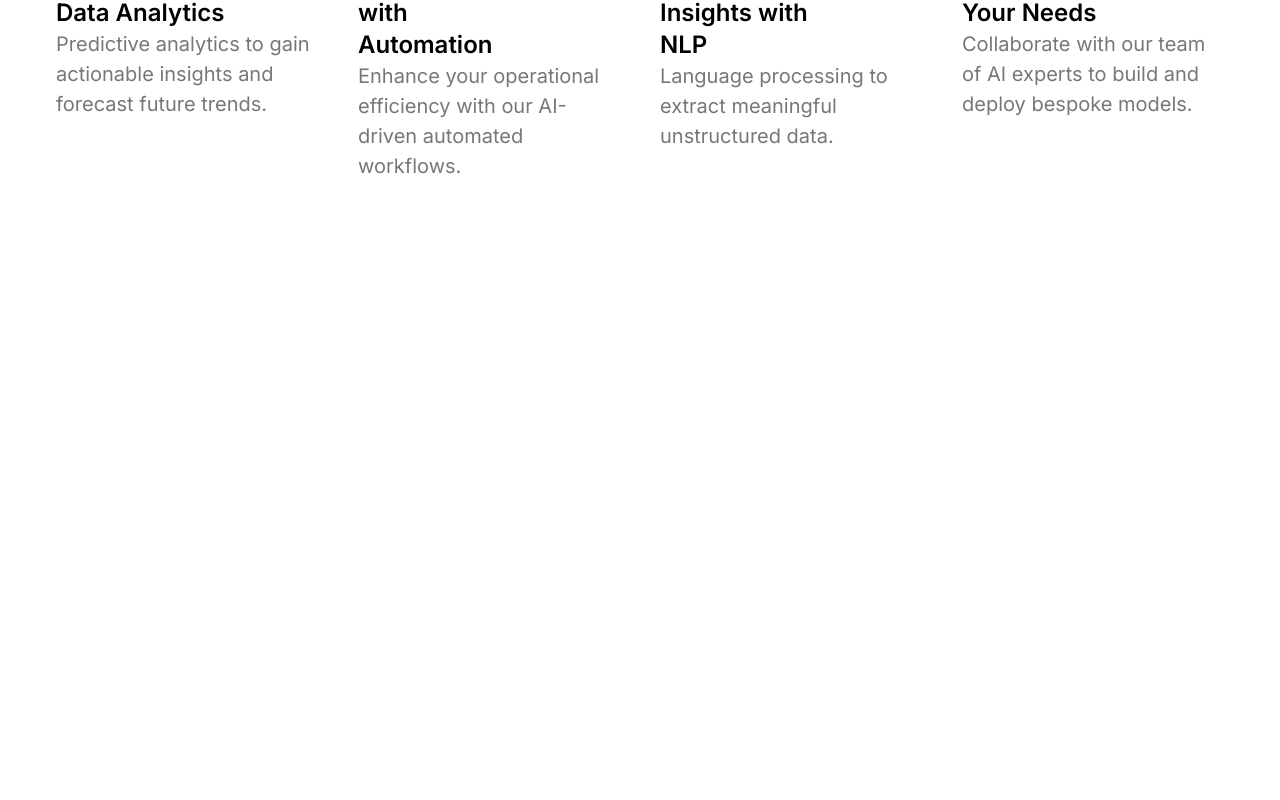
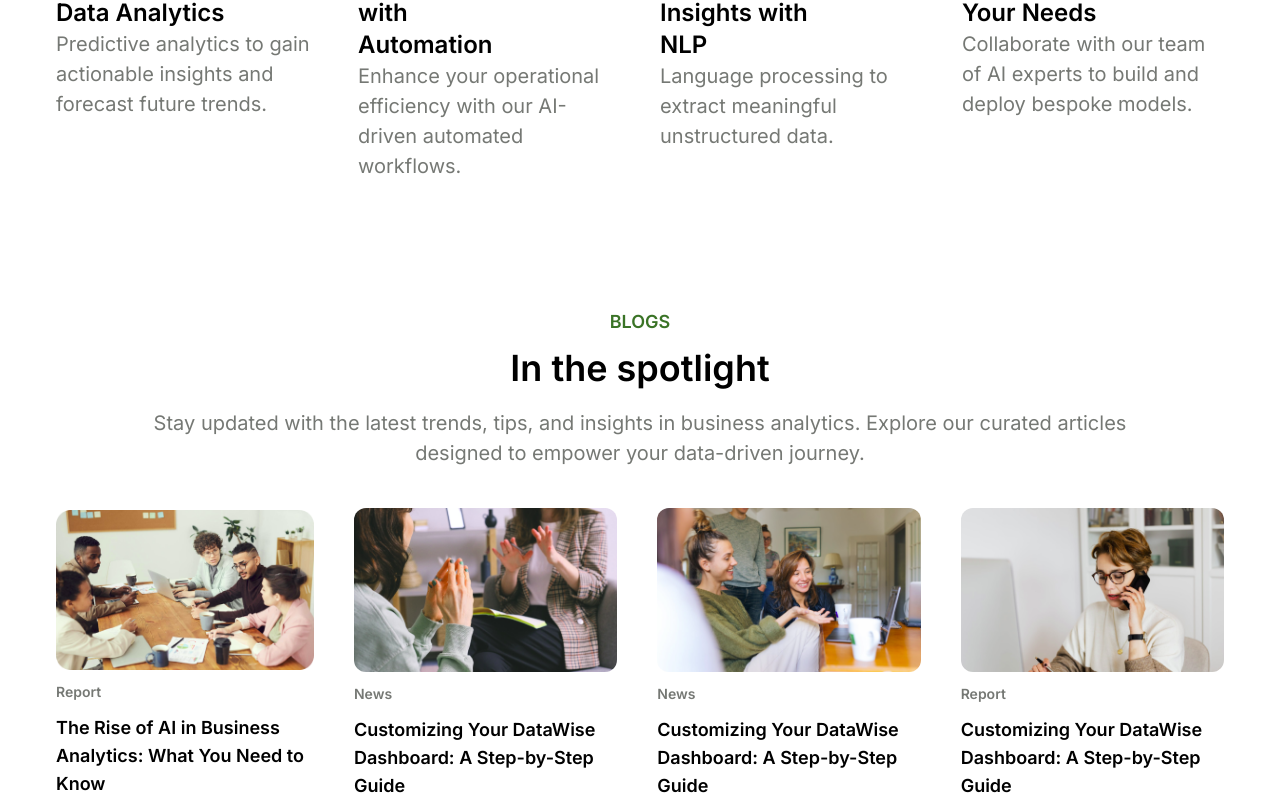
Before and after one commit to akashkennedy/Datawise, a React (Vite) app: page / in a window 1280 px wide. Shown: the part 1932-2732 px from the top of the page. Before the commit the page ends 2240 px from the top, so only its background shows below. Built offline with nearby package versions, Linux system fonts and the light colour scheme.

Commit message:
Create Blogs Section

```diff
--- a/src/App.jsx
+++ b/src/App.jsx
@@ -3,6 +3,7 @@ import Hero from "./sections/Hero.jsx";
 import Partners from "./sections/Partners.jsx";
 import AboutUs from "./sections/AboutUs.jsx"
 import Solutions from "./sections/Solutions.jsx";
+import Blogs from "./sections/Blogs.jsx";
 
 const App = () => {
   return (
@@ -13,6 +14,7 @@ const App = () => {
         <Partners />
         <AboutUs />
         <Solutions />
+        <Blogs />
       </main>
     </>
   );
--- a/src/constants/data.js
+++ b/src/constants/data.js
@@ -126,7 +126,7 @@ export const blogReports = [
     id: 1,
     type: "Report",
     title:
-      "Stay updated with the latest trends, tips, and insights in business analytics. Explore our curated articles designed to empower your data-driven journey.",
+      "The Rise of AI in Business Analytics: What You Need to Know",
     url: blog1,
   },
   {
--- /dev/null
+++ b/src/sections/Blogs.jsx
@@ -0,0 +1,32 @@
+import { blogs } from "../constants/data.js";
+import { blogReports } from "../constants/data.js";
+
+const Blogs = () => {
+  return (
+    <section className="mt-[650px] md:mt-0 lg:mt-0">
+      <h4 className="mb-3 text-center text-lg font-semibold text-green">
+        BLOGS
+      </h4>
+      <div className="mb-10 space-y-5">
+        <h1 className="text-center text-4xl font-semibold">{blogs.heading}</h1>
+        <p className="info mx-auto w-5/6 text-center font-normal">
+          {blogs.info}
+        </p>
+      </div>
+      <div className="flex flex-col items-center justify-between gap-10 md:grid md:grid-cols-2 lg:flex lg:flex-row">
+        {blogReports.map((item) => (
+          <div key={item.id} className="space-y-3">
+            <img
+              src={item.url}
+              className="w-full rounded-xl sm:w-fit md:w-fit"
+            />
+            <p className="info text-sm font-semibold">{item.type}</p>
+            <h6 className="text-lg font-semibold">{item.title}</h6>
+          </div>
+        ))}
+      </div>
+    </section>
+  );
+};
+
+export default Blogs;
```
